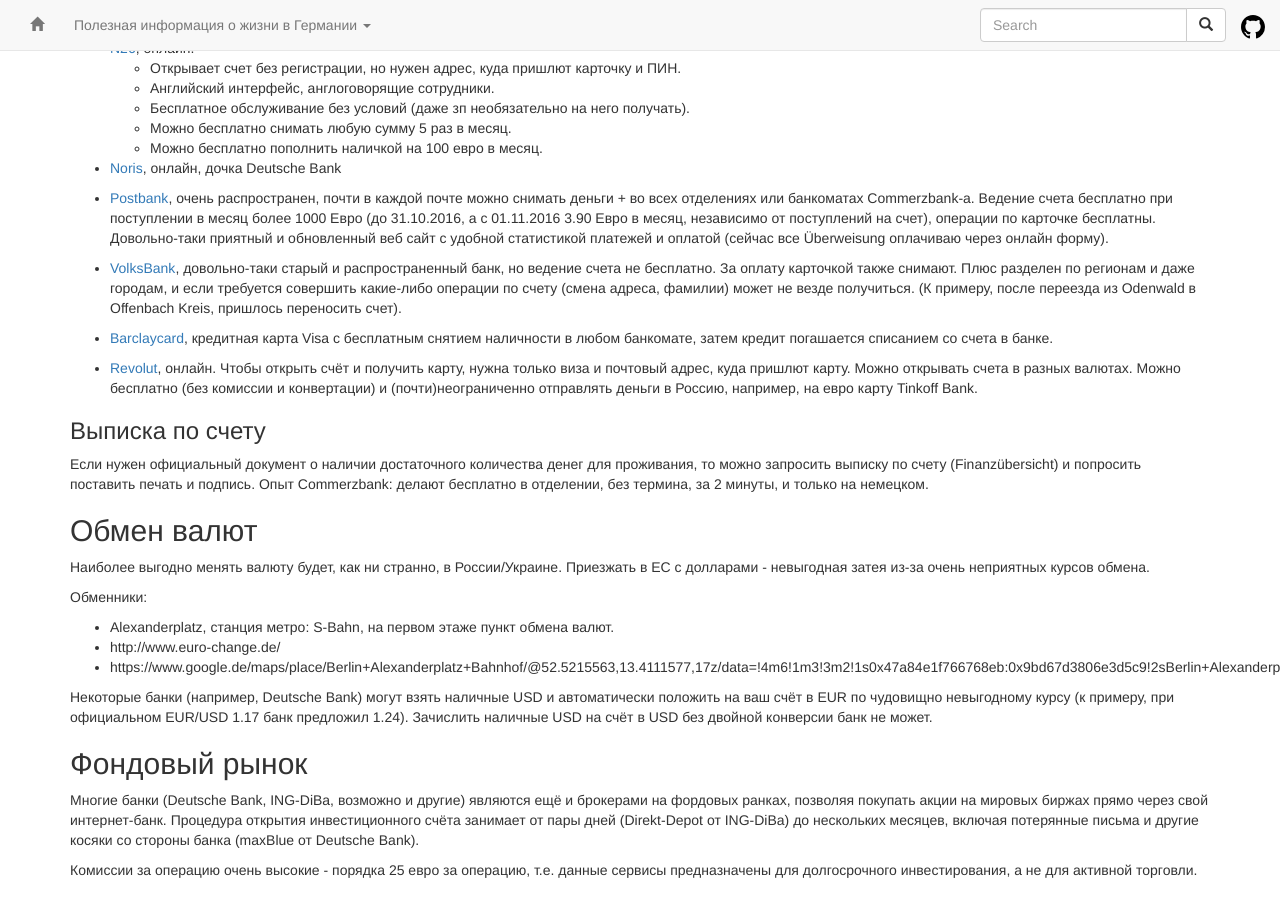
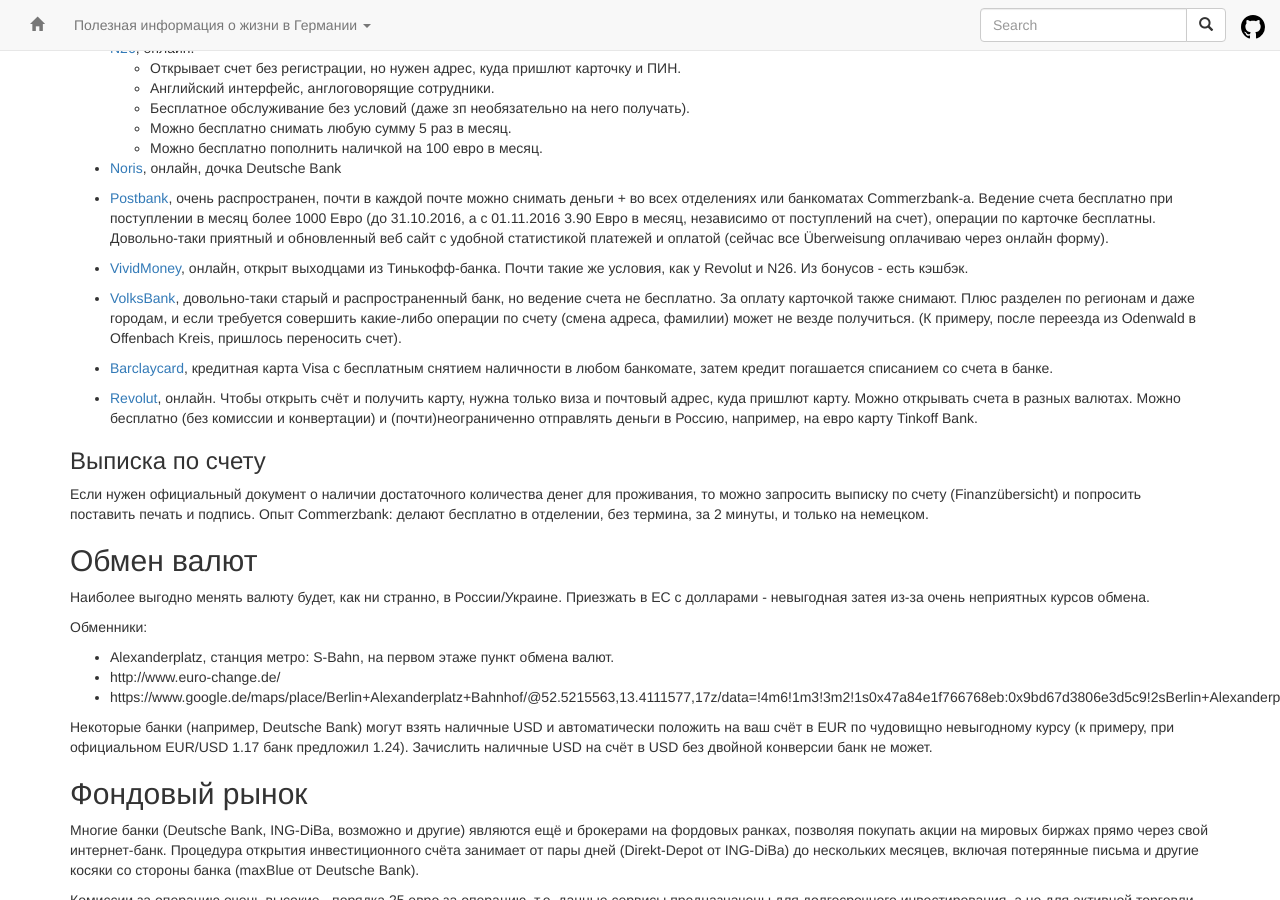
Before and after one commit to ru-de/faq, a Jekyll site: the page built from pages/Финансы и Банки.md, in a window 1280 px wide and 900 px high, scrolled down 2247 px. Built offline with Jekyll 4.4.1, drawn with Linux system fonts in a browser that asks for light colours; nearby versions of some CDN libraries.

Commit message:
Travis #1387: sync github pages

```diff
--- a/pages/Финансы и Банки.md
+++ b/pages/Финансы и Банки.md
@@ -112,6 +112,8 @@ layout: default
 
 - [Postbank](https://www.postbank.de/), очень распространен, почти в каждой почте можно снимать деньги + во всех отделениях или банкоматах Commerzbank-a. Ведение счета бесплатно при поступлении в месяц более 1000 Евро (до 31.10.2016, а с 01.11.2016 3.90 Евро в месяц, независимо от поступлений на счет), операции по карточке бесплатны. Довольно-таки приятный и обновленный веб сайт с удобной статистикой платежей и оплатой (сейчас все Überweisung оплачиваю через онлайн форму).
 
+- [VividMoney](https://vivid.money/en-eu/), онлайн, открыт выходцами из Тинькофф-банка. Почти такие же условия, как у Revolut и N26. Из бонусов - есть кэшбэк.
+
 - [VolksBank](https://www.vr.de/privatkunden.html), довольно-таки старый и распространенный банк, но ведение счета не бесплатно. За оплату карточкой также снимают. Плюс разделен по регионам и даже городам, и если требуется совершить какие-либо операции по счету (смена адреса, фамилии) может не везде получиться. (К примеру, после переезда из Odenwald в Offenbach Kreis, пришлось переносить счет).
 
 - [Barclaycard](https://www.barclaycard.de/), кредитная карта Visa с бесплатным снятием наличности в любом банкомате, затем кредит погашается списанием со счета в банке.
```
